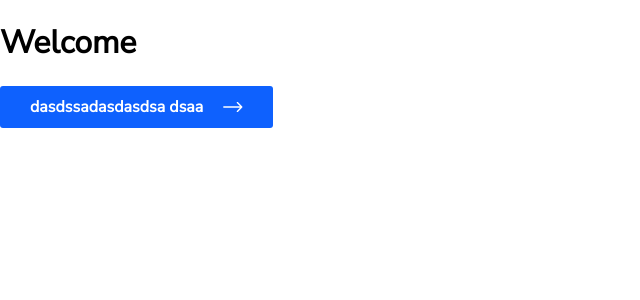
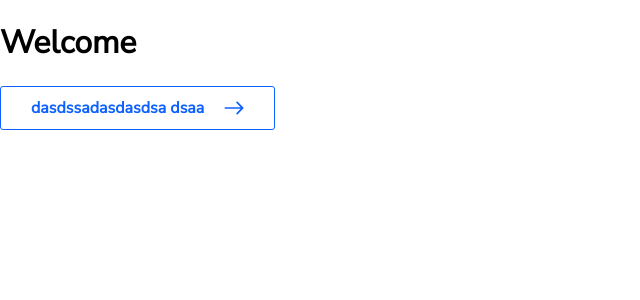
Before and after one commit to SolidDevs/solid-devs, a Next.js app: page / in a window 1280 px wide. Shown: the top 300 px of the page, without its empty margins (0-640 px from the left). Built offline with nearby package versions, Linux system fonts and the light colour scheme.

Commit message:
fix: layout and variant

```diff
--- a/src/components/Button/Button.jsx
+++ b/src/components/Button/Button.jsx
@@ -1,28 +1,34 @@
-import React from "react";
+import React, { useMemo } from "react";
 import scss from "./Button.module.scss";
 import arrowWhite from "../../../public/assets/ArrowWhite.svg";
 import arrowBlue from "../../../public/assets/ArrowBlue.svg";
 import Image from "next/image";
-const Button = ({ title, variable, withArrow }) => {
-  const backgorund__btn = variable
-    ? scss.button__btn_backgoundNon
-    : scss.button__btn;
-  const arrow = variable ? arrowBlue : arrowWhite;
-  return (
-    <div className={scss.button}>
-      <button className={backgorund__btn}>
+const Button = ({ title, variant, withArrow }) => {
+  let background__btn;
+  if (variant === "background_none") {
+    background__btn = scss.background__btn_non;
+  } else {
+    background__btn = scss.background__btn_active;
+  }
+
+  let arrow = variant ? arrowBlue : arrowWhite;
+  const render__btn = useMemo(
+    () => (
+      <button className={background__btn}>
         {title}
         {withArrow && (
           <Image
-            className={scss.button__btn__img}
+            className={scss.button__btn_img}
             src={arrow}
             width={20}
             alt="arrow"
           />
         )}
       </button>
-    </div>
+    ),
+    [title, withArrow]
   );
+  return <div className={scss.button}>{render__btn}</div>;
 };
 
 export default Button;
--- a/src/components/Button/Button.module.scss
+++ b/src/components/Button/Button.module.scss
@@ -1,8 +1,6 @@
 @import "../../styles/variables.scss";
 .button {
-  margin-top: 20px;
-  .button__btn {
-    cursor: pointer;
+  .background__btn_active {
     display: flex;
     align-items: center;
     padding: 10px 30px;
@@ -15,18 +13,16 @@
     line-height: 22px;
     color: $white;
     border: none;
-    .button__btn__img {
+    .button__btn_img {
       margin-left: 20px;
     }
   }
-  .button__btn_backgoundNon {
+  .background__btn_non {
+    display: flex;
+    align-items: center;
     padding: 10px 30px;
     background: none;
-
-    display: flex;
-    align-items: center;
     border-radius: 3px;
-    cursor: pointer;
     font-family: "Nunito Sans";
     font-style: normal;
     font-weight: 600;
@@ -34,7 +30,7 @@
     line-height: 22px;
     color: $mainBlue;
     border: 1px solid $mainBlue;
-    .button__btn__img {
+    .button__btn_img {
       margin-left: 20px;
     }
   }
--- a/src/pages/HomePage.jsx
+++ b/src/pages/HomePage.jsx
@@ -5,7 +5,7 @@ const HomePage = () => {
   return (
     <>
       <h1>{t("welcome")}</h1>
-      <Button title={"dasdssadasdasdsa dsaa"} withArrow={true}/>
+      <Button title={"dasdssadasdasdsa dsaa"}  variant={"background_none"} withArrow={true}/>
     </>
   );
 };
```
